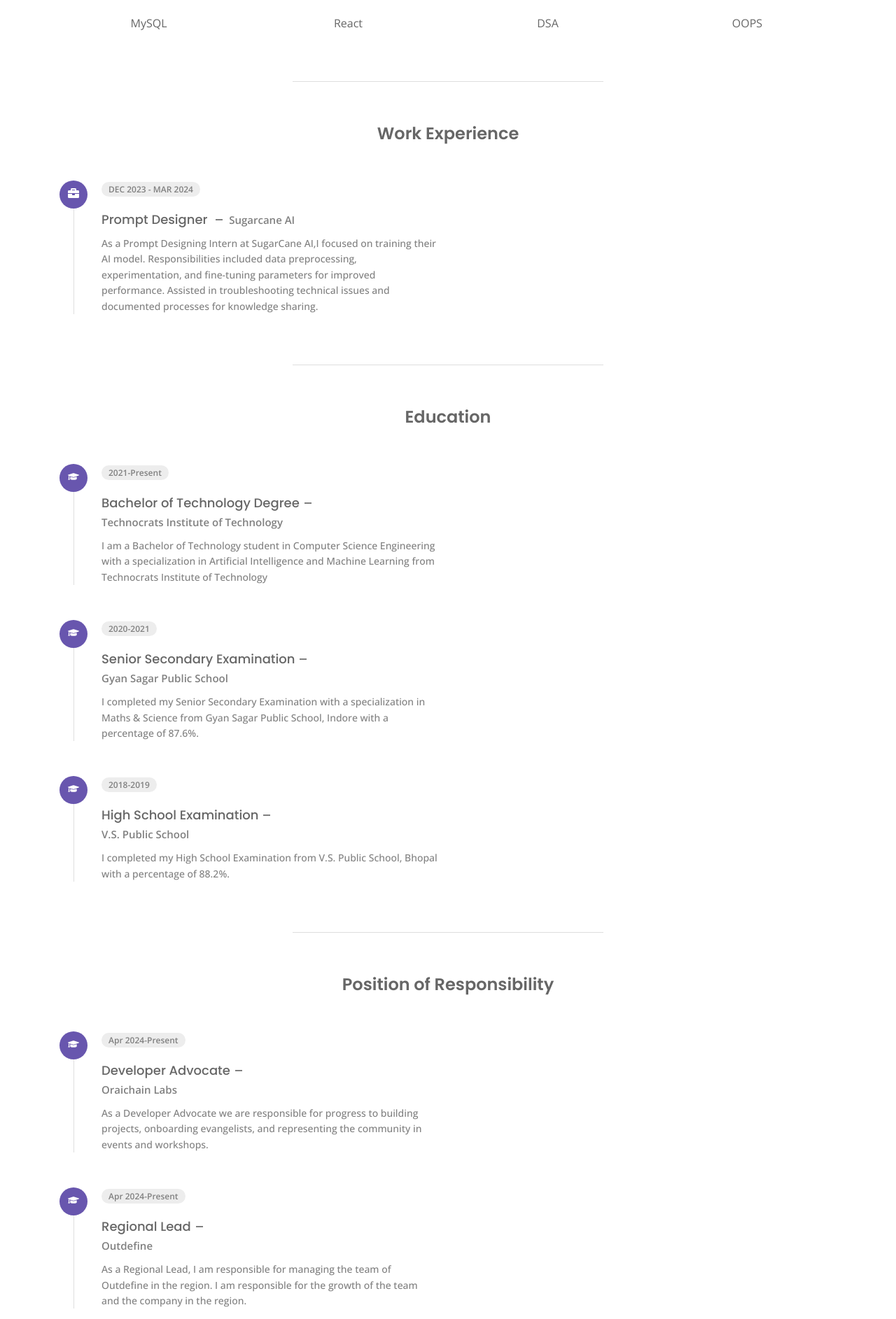
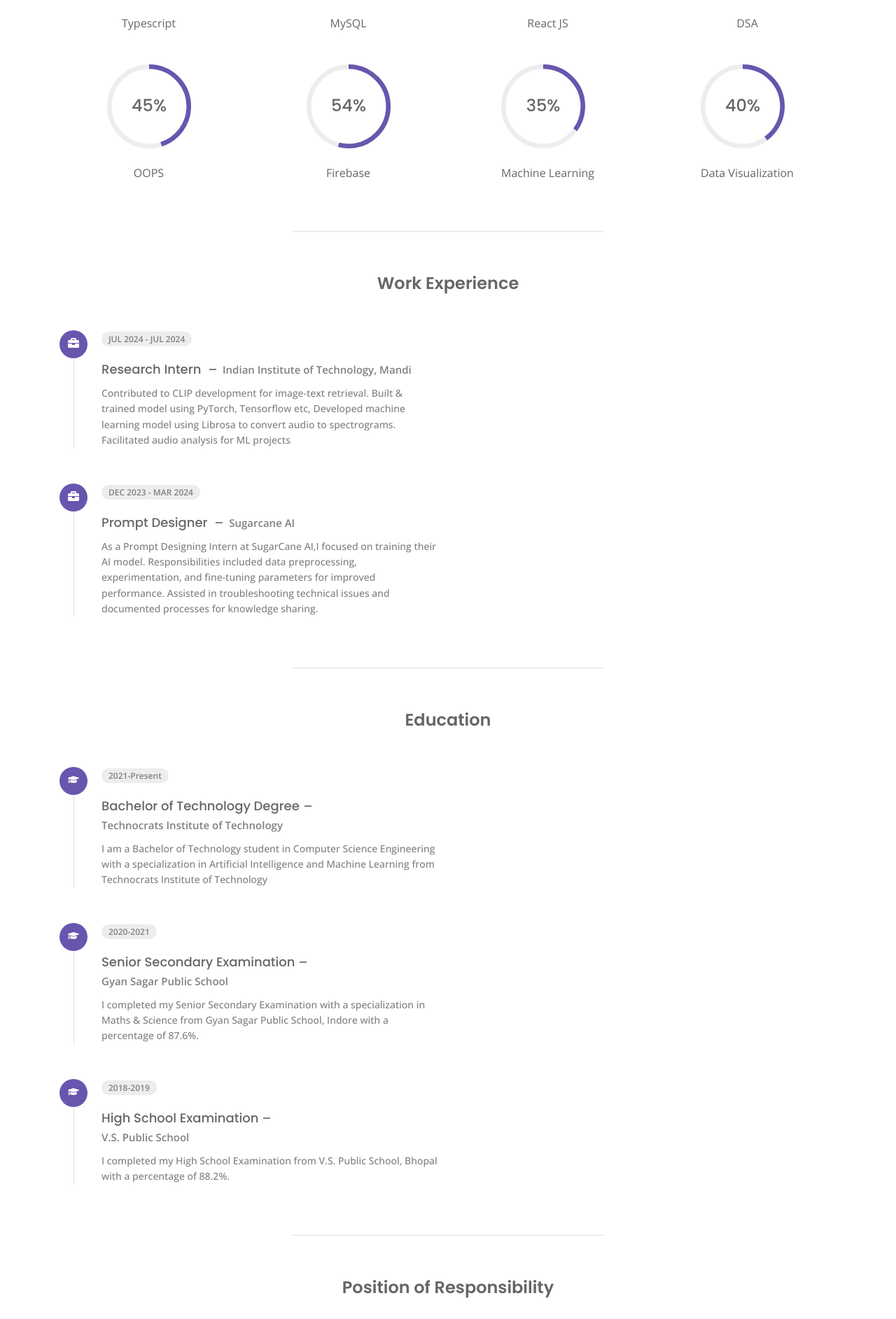
Before and after one commit to targetlakshya/Personal-Portfolio, a React (Vite) app: page /about in a window 1280 px wide. Shown: the part 1115-3000 px from the top of the page at 70% size. Built offline with nearby package versions, Linux system fonts and the light colour scheme; the HTML template or start-up script is replaced by a standard one.

Commit message:
Resume Update

```diff
--- a/src/data.jsx
+++ b/src/data.jsx
@@ -163,6 +163,15 @@ import {
       id: 1,
       category: 'experience',
       icon: <FaBriefcase />,
+      year: 'JUL 2024 - JUL 2024',
+      title: 'Research Intern <span> Indian Institute of Technology, Mandi  </span>',
+      desc: 'Contributed to CLIP development for image-text retrieval. Built & trained model using PyTorch, Tensorflow etc, Developed machine learning model using Librosa to convert audio to spectrograms. Facilitated audio analysis for ML projects',
+    },
+
+    {
+      id: 2,
+      category: 'experience',
+      icon: <FaBriefcase />,
       year: 'DEC 2023 - MAR 2024',
       title: 'Prompt Designer <span> Sugarcane AI </span>',
       desc: `As a Prompt Designing Intern at SugarCane AI,I focused on training their AI model.
@@ -170,15 +179,6 @@ import {
       improved performance. Assisted in troubleshooting technical issues and documented processes
       for knowledge sharing.`,
     },
-
-    // {
-    //   id: 2,
-    //   category: 'experience',
-    //   icon: <FaBriefcase />,
-    //   year: '2013 - 2018',
-    //   title: 'UI/UX Designer <span> Themeforest </span>',
-    //   desc: 'Lorem incididunt dolor sit amet, consectetur eiusmod dunt doldunt dol elit, tempor incididunt',
-    // },
 
     // {
     //   id: 3,
@@ -230,7 +230,15 @@ import {
       icon: <FaGraduationCap />,
       year: 'Apr 2024-Present',
       title: 'Regional Lead <span> <br> Outdefine </span>',
-      desc:   `As a Regional Lead, I am responsible for managing the team of Outdefine in the region. I am responsible for the growth of the team and the company in the region.`,
+      desc:   `As a Regional Lead, I am responsible for managing the team of Outdefine in the region. I am responsible for the growth of the team and the company in the Central region.`,
+    },
+    {
+      id: 10,
+      category: 'position',
+      icon: <FaGraduationCap />,
+      year: 'JUL 2024-Present',
+      title: 'Regional Lead <span> <br> MultichainIN </span>',
+      desc:   `As a Regional Lead, I am responsible for managing the team of MultichainIN in the region. I am responsible for the growth of the team and the company in the Central region.`,
     },
     {
       id: 9,
@@ -277,13 +285,19 @@ import {
 
     {
       id: 5,
+      title: 'Typescript',
+      percentage: '39',
+    },
+
+    {
+      id: 5,
       title: 'MySQL',
       percentage: '60',
     },
 
     {
       id: 6,
-      title: 'React',
+      title: 'React JS',
       percentage: '45',
     },
 
@@ -298,6 +312,26 @@ import {
       title: 'OOPS',
       percentage: '45',
     },
+
+    {
+      id: 9,
+      title: 'Firebase',
+      percentage: '54',
+    },
+
+    {
+      id: 8,
+      title: 'Machine Learning',
+      percentage: '35',
+    },
+
+    {
+      id: 8,
+      title: 'Data Visualization',
+      percentage: '40',
+    },
+
+
   ];
 
   export const portfolio = [
@@ -330,7 +364,7 @@ import {
     },
 
     {
-      id: 2,
+      id: 3,
       img: Work2,
       title: 'Travel Plan Page Design',
       details: [
@@ -358,7 +392,7 @@ import {
     },
 
     {
-      id: 3,
+      id: 2,
       img: Work3,
       title: 'Real-Esate Page Design',
       details: [
@@ -546,6 +580,33 @@ import {
         },
       ],
     },
+    {
+      id: 8,
+      img: Work8,
+      title: 'Vision Language Model',
+      details: [
+        {
+          icon: <FiFileText />,
+          title: 'Project : ',
+          desc: 'Fine-tuned CLIP model for image-text retrieval.',
+        },
+        {
+          icon: <FiUser />,
+          title: 'Client : ',
+          desc: 'My Research Project at IIT Mandi',
+        },
+        {
+          icon: <FaCode />,
+          title: 'Language : ',
+          desc: 'Python',
+        },
+        {
+          icon: <FiExternalLink />,
+          title: 'Preview : ',
+          desc: 'https://www.kaggle.com/code/lakshyaborasi/vision-language-model',
+        },
+      ],
+    },
   ];
 
   export const themes = [
--- a/src/pages/Home/home.css
+++ b/src/pages/Home/home.css
@@ -49,11 +49,12 @@
 }
 
 .color__block {
-    position: absolute;
+    position: fixed;
     height: 200%;
     width: 100%;
     background-color: var(--first-color);
     top: -50%;
     left: -83%;
+    /* scroll-behavior: unset; */
     transform: rotate(-15deg);
 }
```
Also changed, not shown: 1 other file (tests, documents, lock files or other folders).
